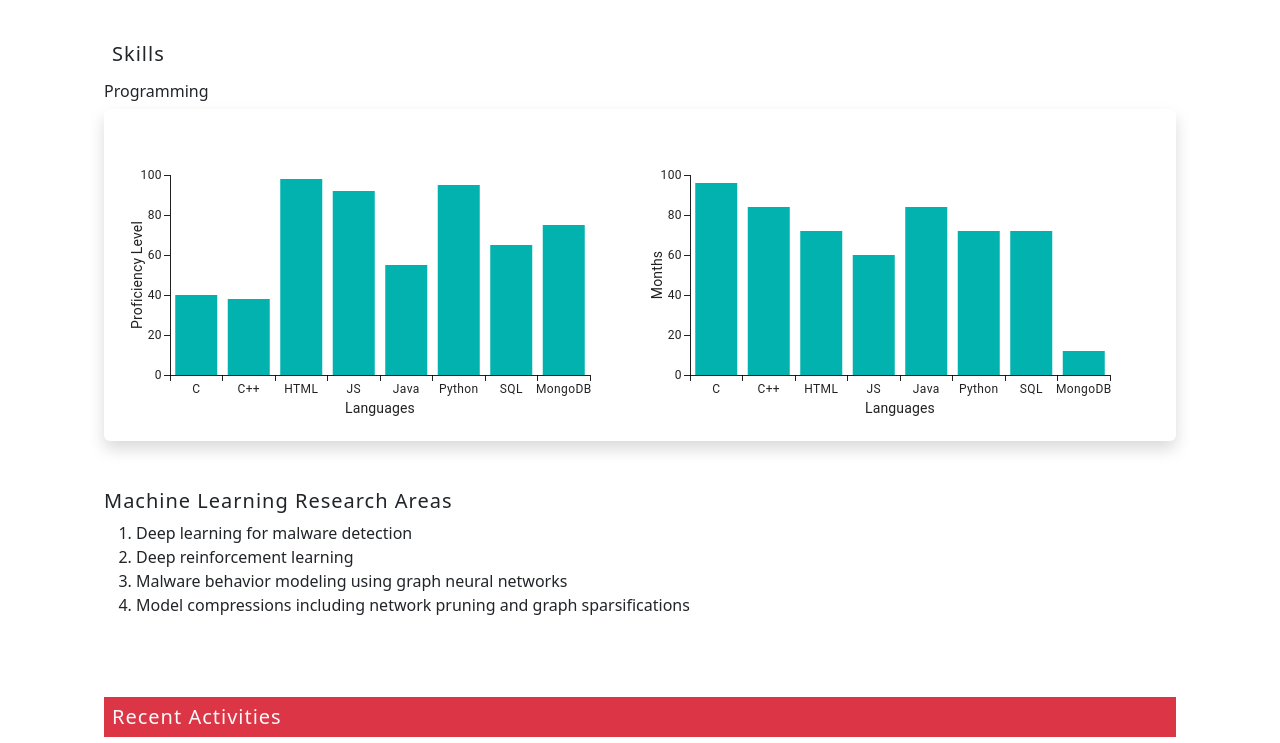
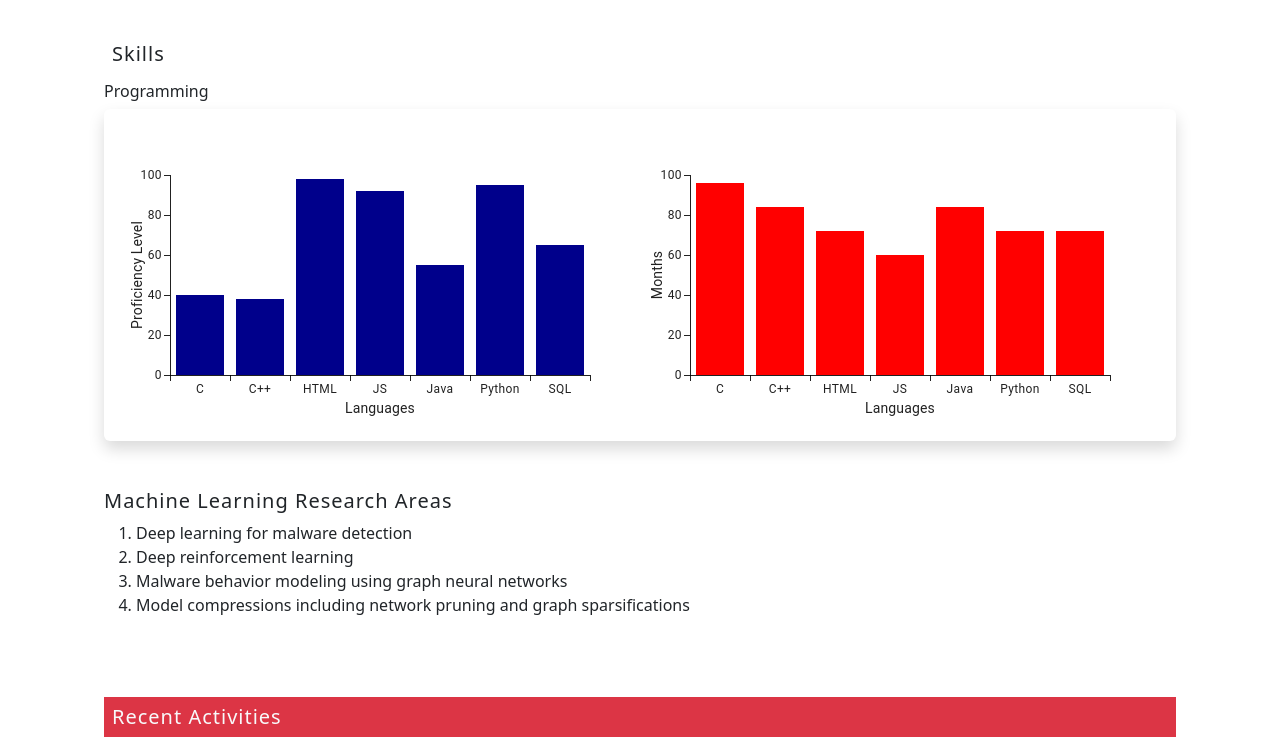
Before and after one commit to Kash5794/portfolio, a React (Create React App) app: page / in a window 1280 px wide. Shown: the part 860-1603 px from the top of the page. Built offline with nearby package versions, Linux system fonts and the light colour scheme.

Commit message:
making changes

```diff
--- a/src/App.css
+++ b/src/App.css
@@ -298,7 +298,8 @@ overflow: hidden;
 width: 50%;
 height: 300px;
 max-width: 600px;
-min-width: 400px;
+min-width: 340px;
+margin: 0;
 }
 
 .activities{
@@ -411,10 +412,10 @@ margin-top: 20px;
 .technology-stack-image-container{
   width: 100%;
 }
-
 .chart{
   width: 100%;
 }
+
 }
 
 /*Projects*/
--- a/src/components/Section.jsx
+++ b/src/components/Section.jsx
@@ -90,17 +90,18 @@ setInterval(()=>{
         {/* @ts-ignore */}
         <ResponsiveChartContainer
 
-        sx={{}}
+        sx={{margin:'0px',padding:'0px'}}
           series={[
             {
               type: 'bar',
-              data: [40,38,98,92,55,95,65,75],
+              data: [40,38,98,92,55,95,65],
+              color: 'darkblue'
             },
 
           ]}
           xAxis={[
             {
-              data: ['C', 'C++', 'HTML', 'JS', 'Java','Python','SQL','MongoDB'],
+              data: ['C', 'C++', 'HTML', 'JS', 'Java','Python','SQL'],
               scaleType: 'band',
               id: 'x-axis-id',
             },
@@ -125,16 +126,19 @@ setInterval(()=>{
 <div className='chart'>
         {/* @ts-ignore */}
         <ResponsiveChartContainer
+         sx={{margin:'0px',padding:'0px'}}
           series={[
             {
               type: 'bar',
-              data: [96, 84, 72,60,84, 72,72,12],
+              data: [96, 84, 72,60,84, 72,72],
+              color: 'red'
+
             },
 
           ]}
           xAxis={[
             {
-              data: ['C', 'C++', 'HTML', 'JS', 'Java','Python','SQL','MongoDB'],
+              data: ['C', 'C++', 'HTML', 'JS', 'Java','Python','SQL'],
               scaleType: 'band',
               id: 'x-axis-id',
             },
```
